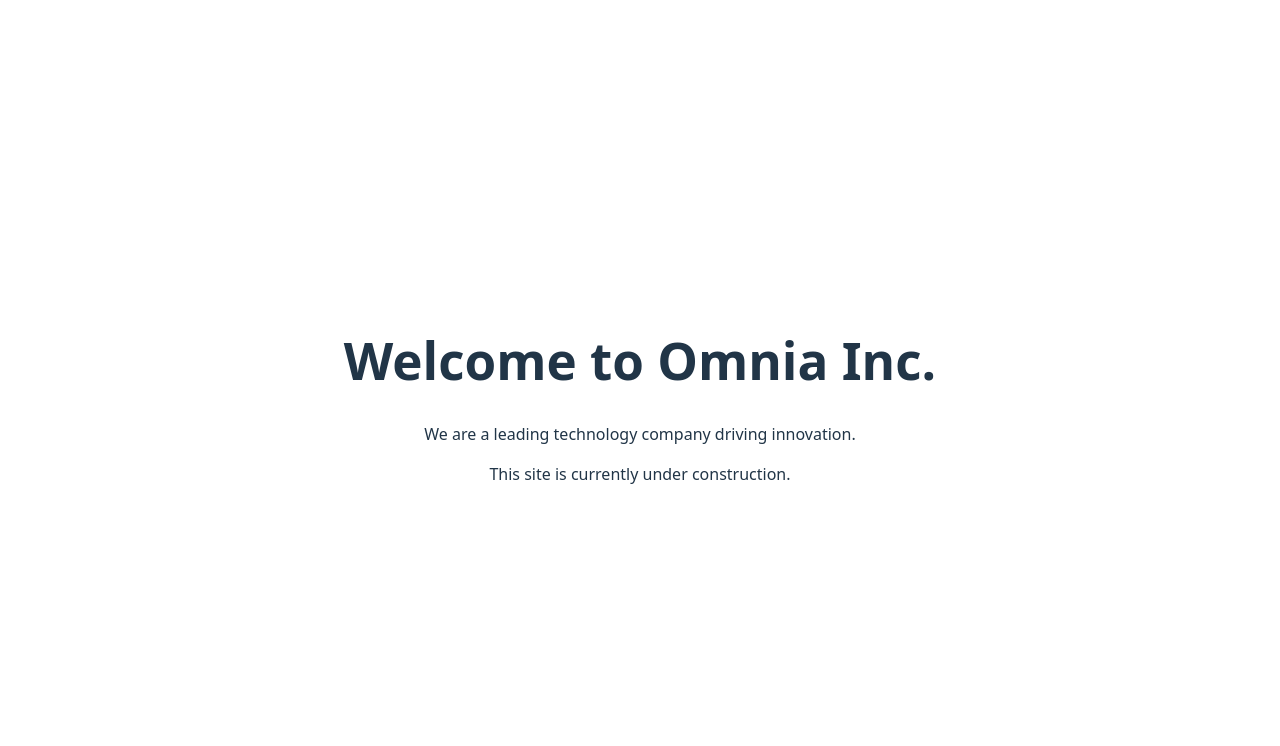
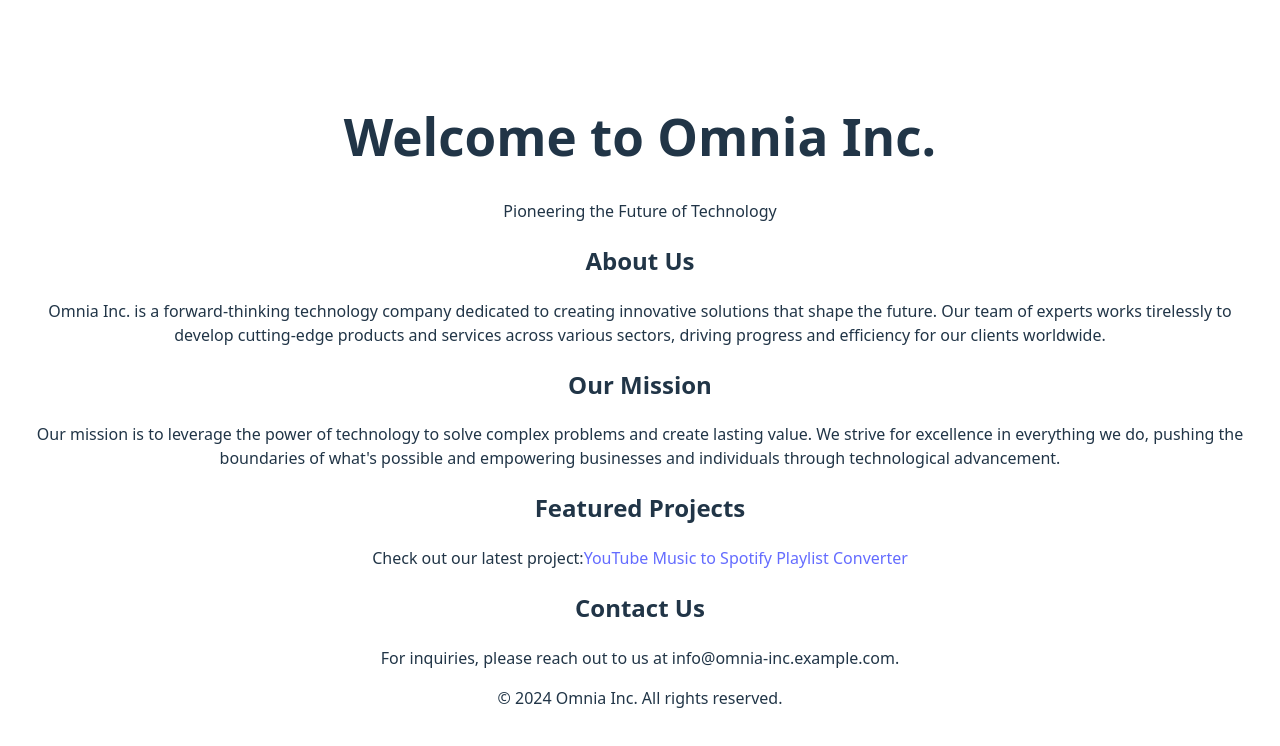
Before and after one commit to HelicopterHelicopter/home-base, a React (Vite) app: page / in a window 1280 px wide. Shown: the top 746 px of the page. Built offline with nearby package versions, Linux system fonts and the light colour scheme.

Commit message:
adding more content

```diff
--- a/src/App.jsx
+++ b/src/App.jsx
@@ -3,9 +3,36 @@ import './App.css'
 function App() {
   return (
     <>
-      <h1>Welcome to Omnia Inc.</h1>
-      <p>We are a leading technology company driving innovation.</p>
-      <p>This site is currently under construction.</p>
+      <header>
+        <h1>Welcome to Omnia Inc.</h1>
+        <p>Pioneering the Future of Technology</p>
+      </header>
+      <main>
+        <section>
+          <h2>About Us</h2>
+          <p>Omnia Inc. is a forward-thinking technology company dedicated to creating innovative solutions that shape the future. Our team of experts works tirelessly to develop cutting-edge products and services across various sectors, driving progress and efficiency for our clients worldwide.</p>
+        </section>
+        <section>
+          <h2>Our Mission</h2>
+          <p>Our mission is to leverage the power of technology to solve complex problems and create lasting value. We strive for excellence in everything we do, pushing the boundaries of what's possible and empowering businesses and individuals through technological advancement.</p>
+        </section>
+        <section>
+          <h2>Featured Projects</h2>
+          <p>
+            Check out our latest project:
+            <a href="https://convert.jheels.in" target="_blank" rel="noopener noreferrer">
+              YouTube Music to Spotify Playlist Converter
+            </a>
+          </p>
+        </section>
+        <section>
+          <h2>Contact Us</h2>
+          <p>For inquiries, please reach out to us at info@omnia-inc.example.com.</p>
+        </section>
+      </main>
+      <footer>
+        <p>&copy; 2024 Omnia Inc. All rights reserved.</p>
+      </footer>
     </>
   )
 }
```
